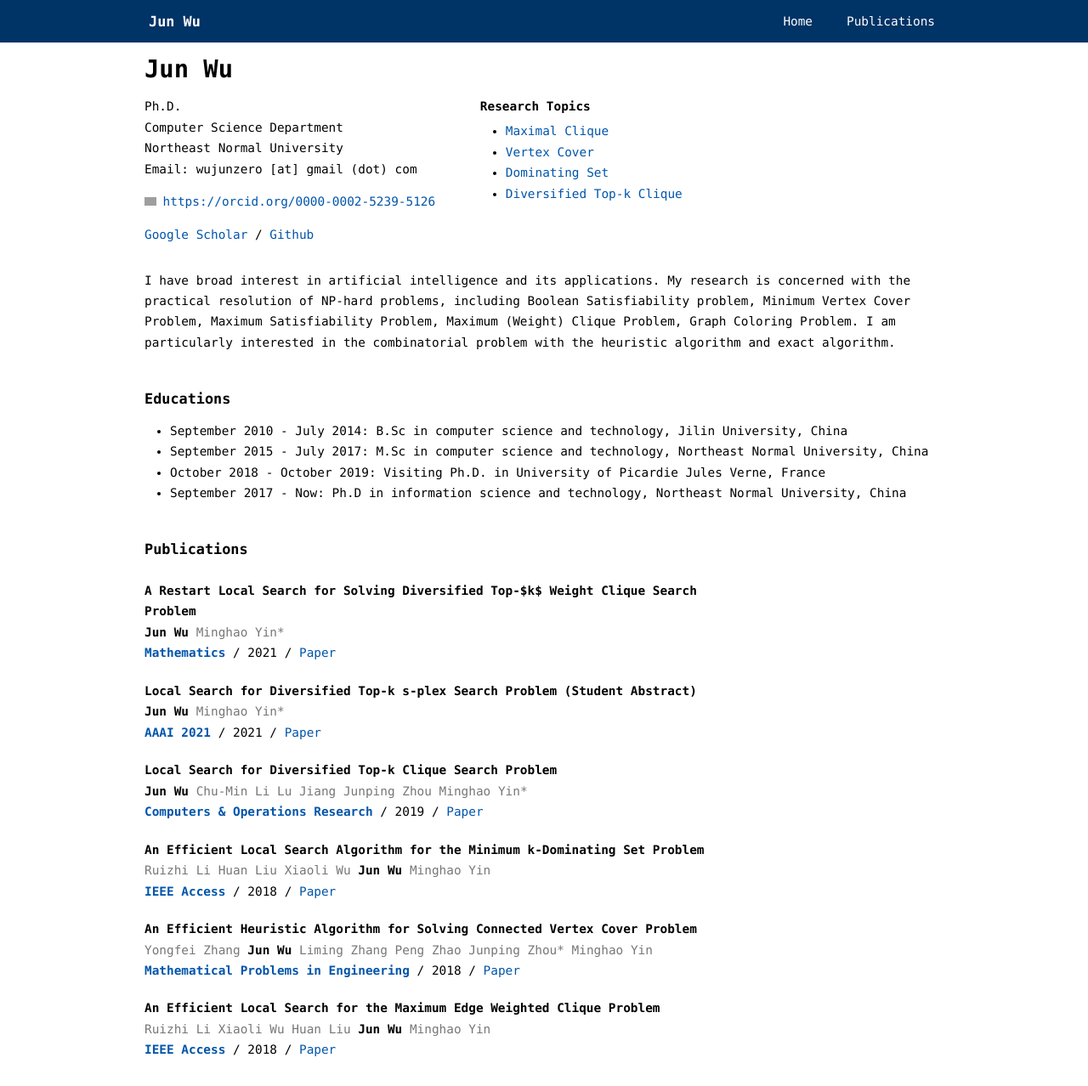
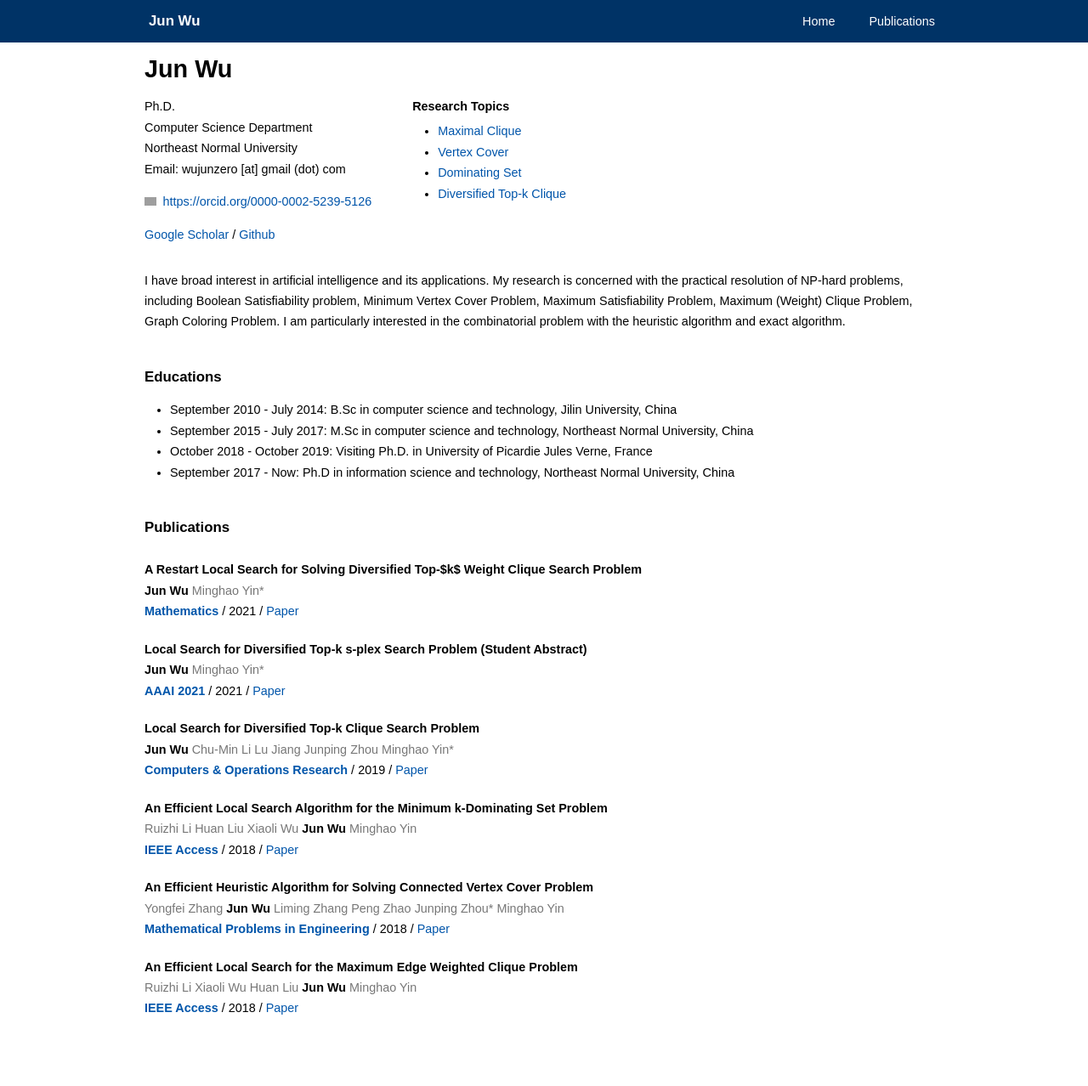
Before and after one commit to wujunzero/website, a Jekyll site: the page built from _posts/2021-10-21-A Restart Local Search for Solving Diversified Top-$k$ Weight Clique Search Problem.md, in a window 1280 px wide and 1278 px high. Shown: the whole window at 85% size. Built offline with Jekyll 4.4.1, drawn with Linux system fonts in a browser that asks for light colours; grey boxes are pictures that could not be loaded.

Commit message:
test font

```diff
--- a/_layouts/default.html
+++ b/_layouts/default.html
@@ -34,13 +34,13 @@
 </head>
 
 <style>
-  /* body { */
-  /* font-family:'Lucida Sans', 'Lucida Sans Regular', monospace; */
-  /* font-family: Arial, Helvetica, sans-serif; */
-  /* } */
   body {
+    font-family:'Lucida Sans', 'Lucida Sans Regular', monospace;
+    font-family: Arial, Helvetica, sans-serif;
+  }
+  /* body {
     font-family:'Lucida Console', monospace
-  }
+  } */
 </style>
 
 <body>
```
